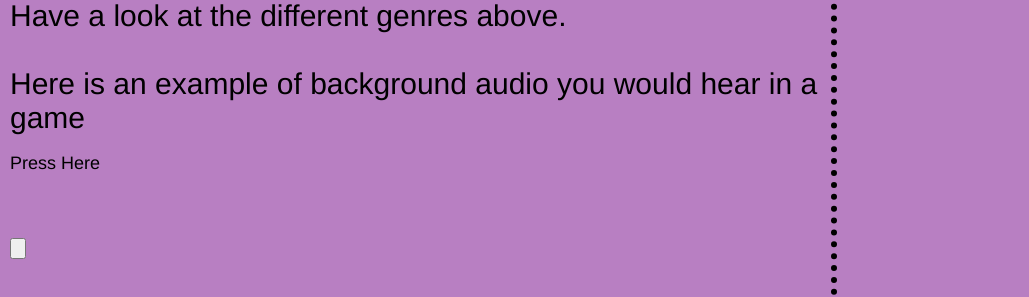
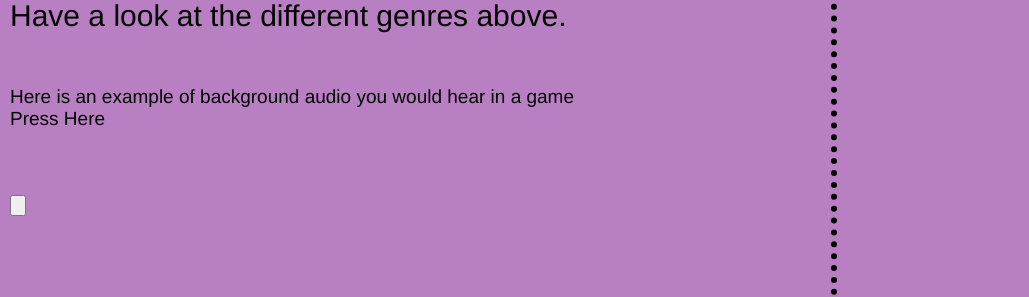
Before and after one commit to BeSuper123/digitero, a plain HTML site: page index.html in a window 1280 px wide. Shown: the part 954-1251 px from the top of the page, 0-1029 px from the left. Drawn offline with Linux system fonts and the light colour scheme.

Commit message:
changed font size

```diff
--- a/CSS/style.css
+++ b/CSS/style.css
@@ -15,7 +15,7 @@ body {
 }
 
 .press {
-  font-size: 18px;
+  font-size: 19px;
 }
 
 .navi {
--- a/index.html
+++ b/index.html
@@ -49,8 +49,9 @@
                 you may not have tried yet.<br><br>
                 Have a look at the different genres above.
                 <br><br>
-                Here is an example of background audio you would hear in a game<br>
-                <p class="press">Press Here</p><br>
+                <p class="press">
+                    Here is an example of background audio you would hear in a game<br>
+                    Press Here</p><br>
                 <script>
                     var audio = new Audio("./Music/background.wav");
                     audio.oncanplaythrough = function ( ) { }
```
